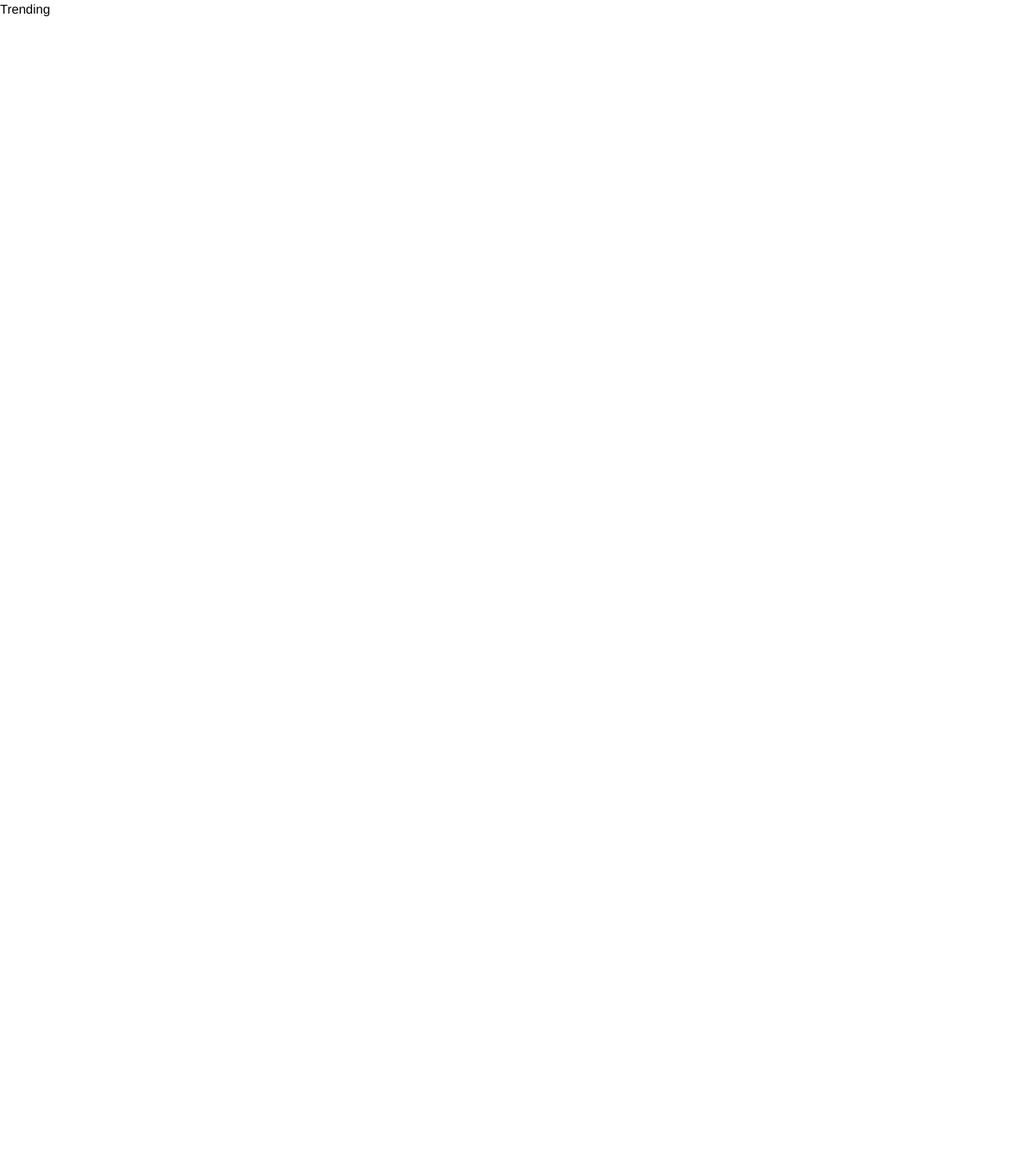
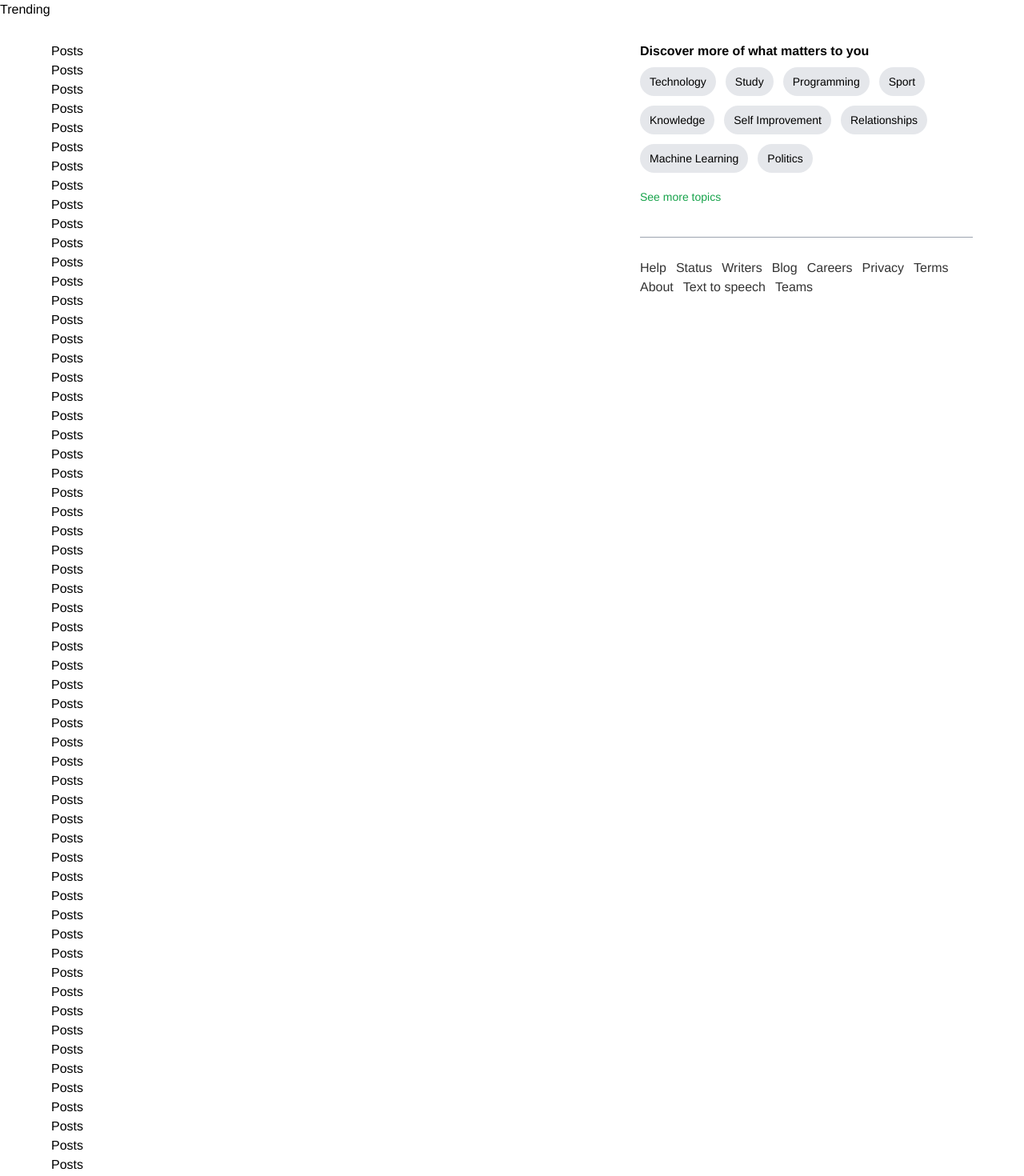
Before and after one commit to peemkaka/peempat-blogsmedium, a React (Vite) app: page /demo in a window 1280 px wide. Shown: the part 540-2010 px from the top of the page at 80% size. Before the commit the page ends 800 px from the top, so only its background shows below. Built offline with nearby package versions, Linux system fonts and the light colour scheme.

Commit message:
[add] Discover button

```diff
--- /dev/null
+++ b/src/components/Common/Posts/Posts.jsx
@@ -0,0 +1,69 @@
+import React from 'react'
+
+const Posts = () => {
+  return (
+<>
+    <div>Posts</div>
+    <div>Posts</div>
+    <div>Posts</div>
+    <div>Posts</div>
+    <div>Posts</div>
+    <div>Posts</div>
+    <div>Posts</div>
+    <div>Posts</div>
+    <div>Posts</div>
+    <div>Posts</div>
+    <div>Posts</div>
+    <div>Posts</div>
+    <div>Posts</div>
+    <div>Posts</div>
+    <div>Posts</div>
+    <div>Posts</div>
+    <div>Posts</div>
+    <div>Posts</div>
+    <div>Posts</div>
+    <div>Posts</div>
+    <div>Posts</div>
+    <div>Posts</div>
+    <div>Posts</div>
+    <div>Posts</div>
+    <div>Posts</div>
+    <div>Posts</div>
+    <div>Posts</div>
+    <div>Posts</div>
+    <div>Posts</div>
+    <div>Posts</div>
+    <div>Posts</div>
+    <div>Posts</div>
+    <div>Posts</div>
+    <div>Posts</div>
+    <div>Posts</div>
+    <div>Posts</div>
+    <div>Posts</div>
+    <div>Posts</div>
+    <div>Posts</div>
+    <div>Posts</div>
+    <div>Posts</div>
+    <div>Posts</div>
+    <div>Posts</div>
+    <div>Posts</div>
+    <div>Posts</div>
+    <div>Posts</div>
+    <div>Posts</div>
+    <div>Posts</div>
+    <div>Posts</div>
+    <div>Posts</div>
+    <div>Posts</div>
+    <div>Posts</div>
+    <div>Posts</div>
+    <div>Posts</div>
+    <div>Posts</div>
+    <div>Posts</div>
+    <div>Posts</div>
+    <div>Posts</div>
+    <div>Posts</div>
+    </>
+  )
+}
+
+export default Posts
--- a/src/components/Demo/Demo.jsx
+++ b/src/components/Demo/Demo.jsx
@@ -1,12 +1,22 @@
 import React from 'react'
 import Banner from './Banner'
 import Trending from './Trending'
+import Posts from '../Common/Posts/Posts'
+import Discover from './Discover'
 
 function Demo() {
   return (
     <>
     <Banner/>
     <Trending/>
+    <div className='size py-7 flex flex-col-reverse md:flex-row gap-[7rem]'>
+      <div className='flex-[1.5]'>
+        <Posts/>
+      </div>
+      <div className='flex-[1] relative'>
+        <Discover/>
+      </div>
+    </div>
     </>
   )
 }
--- /dev/null
+++ b/src/components/Demo/Discover.jsx
@@ -0,0 +1,27 @@
+import React from 'react';
+import { discover, discoverActions } from '../../data';
+
+const Discover = () => {
+  return (
+    <div className="sticky top-[6rem]">
+      <div className="border-b border-gray-400 pb-7">
+        <h2 className="font-semibold">Discover more of what matters to you</h2>
+        <div className="my-2 flex items-center gap-3 flex-wrap">
+          {discover.map((item, i) => (
+            <button key={i} className="bg-gray-200 py-2 px-3 text-sm rounded-full">
+              {item}
+            </button>
+          ))}
+        </div>
+        <button className='text-green-600 text-sm py-3 hover:text-black'>See more topics</button>
+      </div>
+      <div className='flex items-center flex-wrap gap-3 leading-3 pt-8'>
+        {discoverActions.map((item,i)=>(
+            <button key={i} className='text-md text-black1'>{item}</button>
+        ))}
+      </div>
+    </div>
+  );
+};
+
+export default Discover;
```
